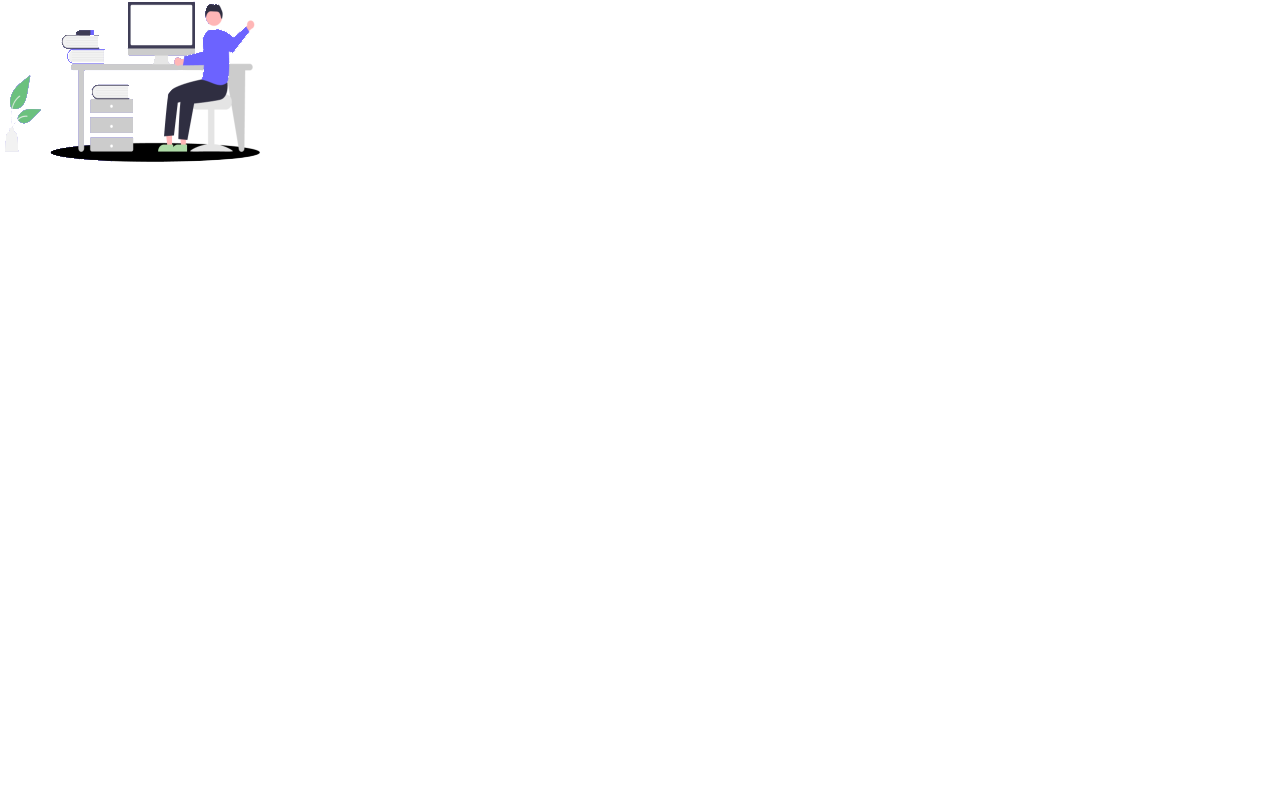
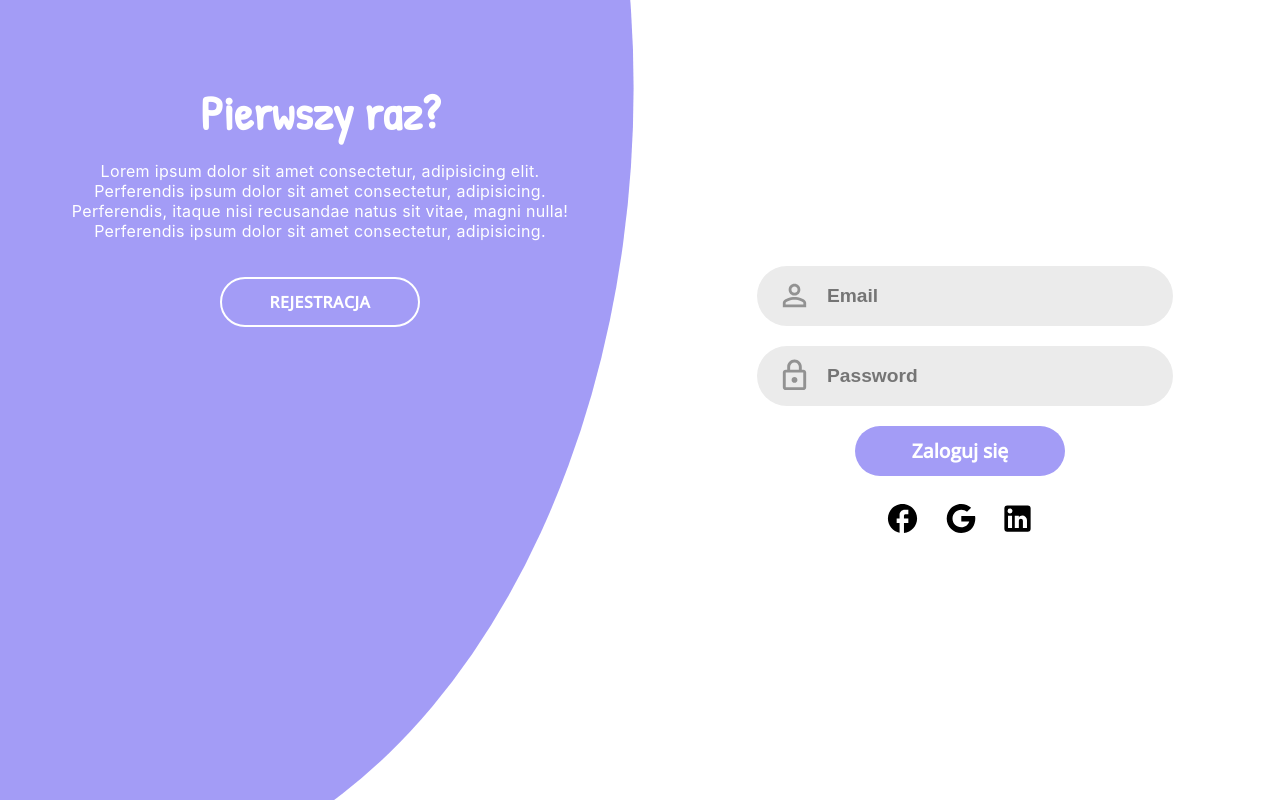
Before and after one commit to Ljonel/edit-it, a Next.js app: page /login in a window 1280 px wide. Built offline with nearby package versions, Linux system fonts and the light colour scheme.

Commit message:
Done LoginPage

```diff
--- a/src/components/LoginPage/LoginPage.tsx
+++ b/src/components/LoginPage/LoginPage.tsx
@@ -4,12 +4,44 @@ import Image from "next/image";
 /* -- Components imports -- */
 import { LoginPageWrapper } from "./LoginPageStyled";
 
-import IMG from "../../imgs/LoginPageIMG.png"
+/* -- IMG and Icons imports -- */
+import PersonOutlineIcon from '@mui/icons-material/PersonOutline';
+import LockOutlinedIcon from '@mui/icons-material/LockOutlined';
+import FacebookOutlinedIcon from '@mui/icons-material/FacebookOutlined';
+import GoogleIcon from '@mui/icons-material/Google';
+import LinkedInIcon from '@mui/icons-material/LinkedIn';
 
 export const LoginPage : FC = () => {
     return(
         <LoginPageWrapper>
-            <Image src={IMG} alt=""/>
+            <div className="circle-wrapper">
+                <h2>Pierwszy raz?</h2>
+                <p>
+                    Lorem ipsum dolor sit amet consectetur, adipisicing elit.
+                    <br/>Perferendis ipsum dolor sit amet consectetur, adipisicing.
+                    <br/>Perferendis,  itaque nisi recusandae natus sit vitae, magni nulla!
+                    <br/>Perferendis ipsum dolor sit amet consectetur, adipisicing.
+                </p>
+                <button>REJESTRACJA</button>
+            </div>
+            <div className="login-form-wrapper">
+                <form>
+                    <span>
+                        <PersonOutlineIcon fontSize="large" className="user-icon"/>
+                        <input type="email" placeholder="Email"/>
+                    </span>
+                    <span>
+                        <LockOutlinedIcon  fontSize="large" className="password-icon"/>
+                        <input type="password" placeholder="Password"/>
+                    </span>
+                    <button type="submit">Zaloguj się</button>
+                </form>
+                <div className="social-media-icons-wrapper">
+                    <a><FacebookOutlinedIcon fontSize="large"/></a>
+                    <a><GoogleIcon fontSize="large"/></a>
+                    <a><LinkedInIcon fontSize="large"/></a>
+                </div>
+            </div>
         </LoginPageWrapper>
     );
 };
--- a/src/components/LoginPage/LoginPageStyled.tsx
+++ b/src/components/LoginPage/LoginPageStyled.tsx
@@ -5,15 +5,100 @@ export const LoginPageWrapper = styled.div`
     background-color: white;
     height: 100vh;
     position: relative;
-    .circle, .content{
-        width: 40%;
-        height: 100%;
+    display: flex;
+    .circle-wrapper, .login-form-wrapper{
+        height: 100vh;
     }
-    .circle{
+    .circle-wrapper{
+        width: 50vw;
+        clip-path: ellipse(86% 100% at 13% 11%);
         background-color: #a39cf6;
-        border-radius: 0 0 50% 0;
+        text-align: center;
+        padding: 5vh 5%;
+        color: #ffffff;
+        h2{
+            font-size: 3rem;
+            font-family: 'Patrick Hand', cursive;
+            margin-bottom: 5px;
+        }
+        p{
+            letter-spacing: 0.02rem;
+        }
+        button{
+            width: 200px;
+            height: 50px;
+            margin: 20px 0 5px;
+            border-radius: 40px;
+            background-color: transparent;
+            color: #ffffff;
+            border: 2px solid #ffffff;
+            padding: 5px;
+            font-weight: 600;
+            font-size: 1rem;
+            letter-spacing: 0.03rem;
+            font-family: 'Open Sans', sans-serif;
+        }
     }
-    .content{
-
+    .login-form-wrapper{
+        width: 50vw;
+        display: flex;
+        justify-content: center;
+        align-items: center;
+        flex-direction: column;
+        form{
+            width: 65%;
+            display: flex;
+            justify-content: center;
+            flex-direction: column;
+            span{
+                width: 100%;
+                height: 60px;
+                margin: 10px 5px;
+                padding: 2px 20px;
+                background-color: #ebebeb;
+                border-radius: 50px;
+                display: flex;
+                align-items: center;
+                .user-icon, .password-icon{
+                    width: auto;
+                    color: #929292;
+                }
+                input{
+                    width: 100%;
+                    height: 60px;
+                    border-radius: 0 50px 50px 0;
+                    padding: 5px 2px 5px 15px;
+                    font-size: 1.2rem;
+                    font-weight: 600;
+                    border: none;
+                    background-color: transparent;
+                    outline: none;
+                    color: #606060;
+                }
+            }
+            button{
+                width: 210px;
+                height: 50px;
+                margin: 10px auto 15px;
+                border-radius: 50px;
+                border: none;
+                background-color: #a39cf6;
+                font-family: 'Open Sans', sans-serif;
+                font-size: 1.2rem;
+                font-weight: 700;
+                color: #ffffff;
+            }
+        }
+        .social-media-icons-wrapper{
+            width: 150px;
+            min-width: 120px;
+            margin: 10px 2px 5px;
+            display: flex;
+            justify-content: space-between;
+            align-items: center;
+            a{
+                cursor: pointer;
+            }
+        }
     }
 `;
--- a/src/styles/globals.css
+++ b/src/styles/globals.css
@@ -1,4 +1,8 @@
+/*Fonts import*/
 @import url('https://fonts.googleapis.com/css2?family=Roboto&display=swap');
+@import url('https://fonts.googleapis.com/css2?family=Patrick+Hand&display=swap');
+@import url('https://fonts.googleapis.com/css2?family=Open+Sans:wght@500&display=swap');
+
 html,
 body {
   padding: 0;
```
